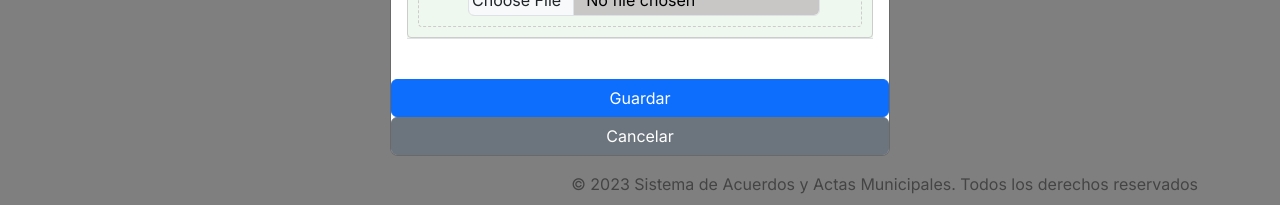
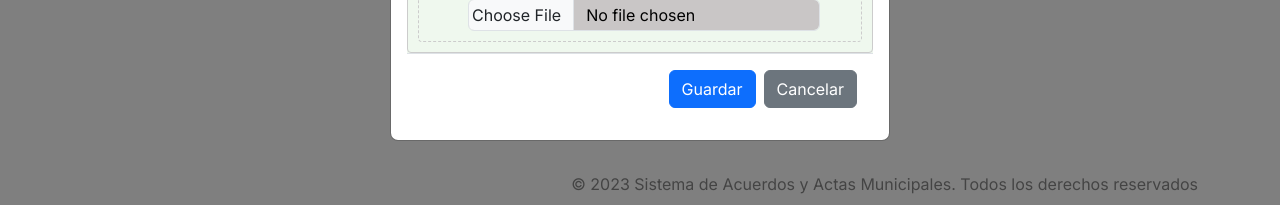
Before and after one commit to LuisLopezC99/Sistema-Acuerdos-Actas, a Next.js app: page / in a window 1280 px wide. Both pictures are taken after a click on the button "Crear Nuevo". Shown: the part 588-793 px from the top of the page. Built offline with nearby package versions, Linux system fonts and the light colour scheme; no server answers; the database is empty.

Commit message:
Animacion de check

```diff
--- a/src/app/components/AddButton.tsx
+++ b/src/app/components/AddButton.tsx
@@ -7,6 +7,7 @@ import { POST } from '../api/agreement/route';
 const AddButton: React.FC = () => {
   // Creación de los hooks
   const [showModal, setShowModal] = useState(false);
+  const [showAnimation, setShowAnimation] = useState(false);
   const [formValues, setFormValues] = useState({
     topic: '',
     description: '',
@@ -34,6 +35,7 @@ const AddButton: React.FC = () => {
   };
 
   const handleSave = async () => {
+
     const { topic, description, asignedTo, state, agreementId } = formValues
     const selectedDate = new Date(formValues.deadline);
     const sessionId = Number(formValues.sessionId)
@@ -47,12 +49,24 @@ const AddButton: React.FC = () => {
         },
         body: JSON.stringify(session)
       })
-      const data = await response.json()
-      console.log(data)
-      setShowModal(false);
+      const data = await response.json();
+      console.log(data);
+
+      setShowAnimation(true);
+
+      setTimeout(() => {
+
+        setShowModal(false);
+      }, 2000);
+
+
+
     } catch (error) {
       console.error("Error recovering: ", error)
       return ""
+    } finally {
+
+
     }
   };
 
@@ -176,15 +190,21 @@ const AddButton: React.FC = () => {
               </div>
             </Form.Group>
             <Modal.Footer>
+
+              <Button variant="primary" onClick={handleSave}>
+                Guardar
+              </Button>
+              {showAnimation && (
+                <img src="/icons/check.gif" alt="Animación" />
+              )}
+
+              <Button variant="secondary" onClick={handleModalClose}>
+                Cancelar
+              </Button>
+
             </Modal.Footer>
           </Form>
         </Modal.Body>
-        <Button onClick={handleSave} variant="primary">
-          Guardar
-        </Button>
-        <Button variant="secondary" onClick={handleModalClose}>
-          Cancelar
-        </Button>
       </Modal>
 
     </Container>
```
Also changed, not shown: public/icons/check.gif (added).
